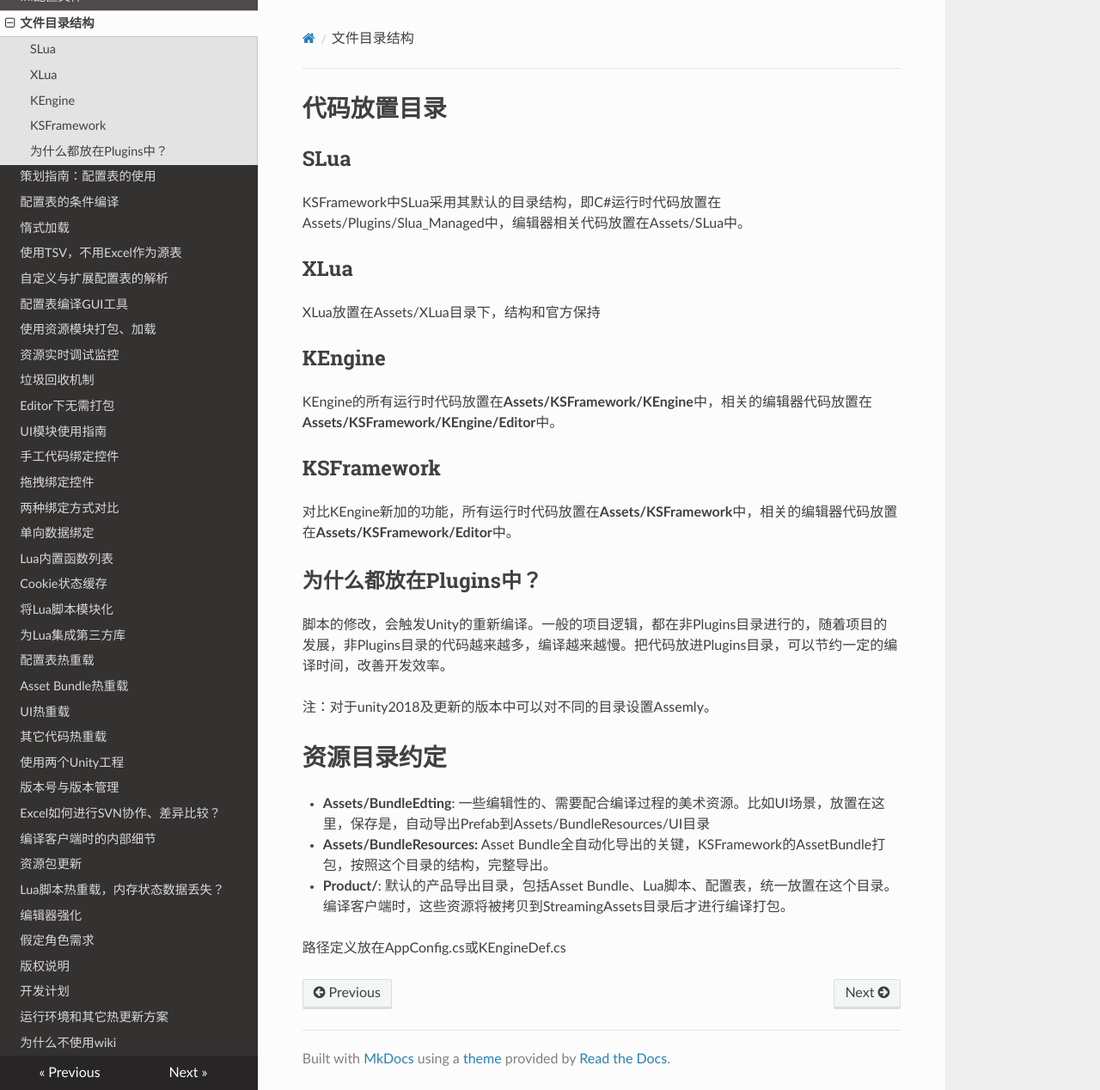
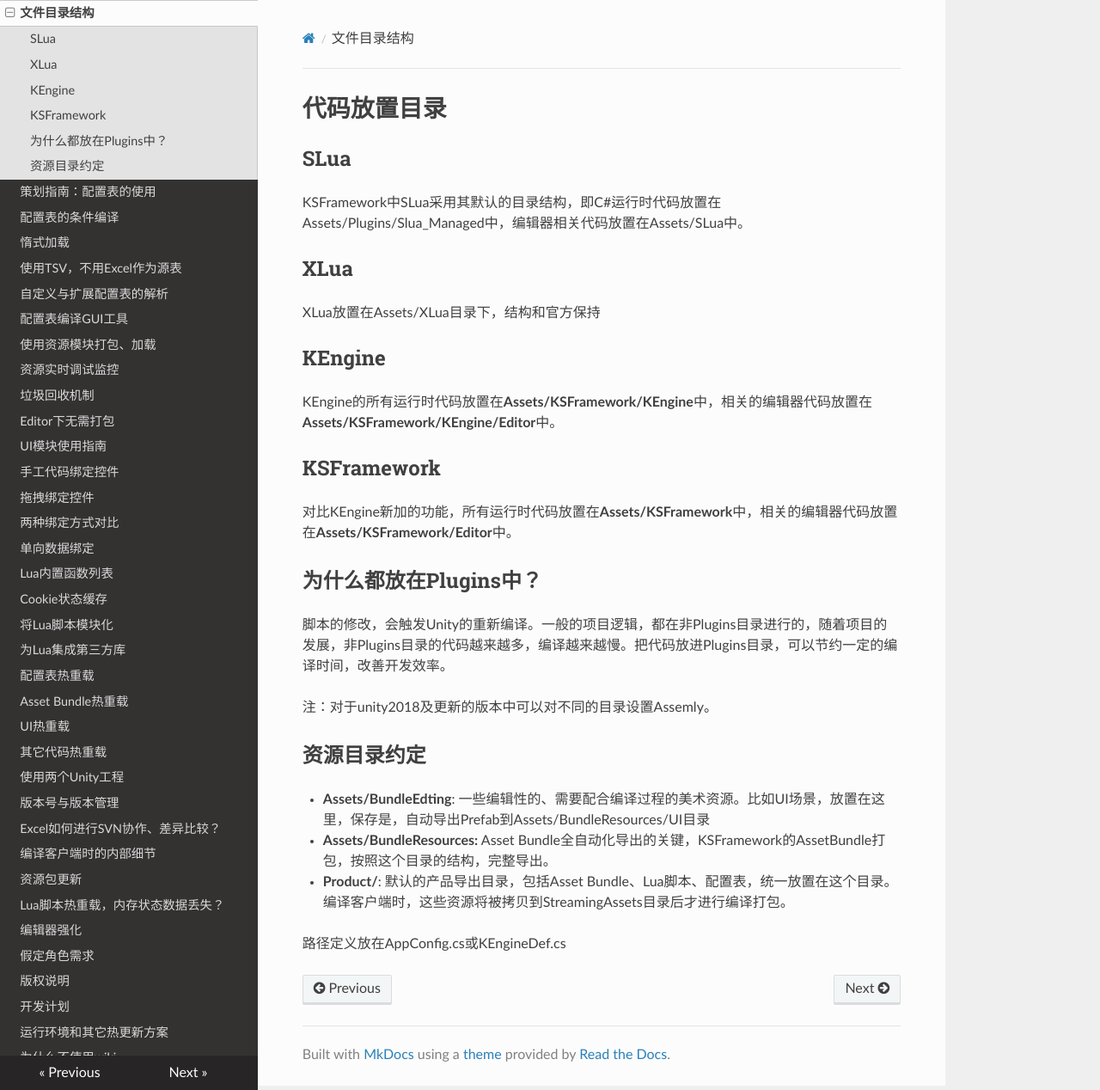
Before and after one commit to mr-kelly/KSFramework, an MkDocs documentation site: the page built from docs/basic/file-structure.md, in a window 1280 px wide and 1268 px high. Shown: the whole window at 86% size. Built offline with MkDocs 1.6.1, drawn with Linux system fonts in a browser that asks for light colours; nearby versions of some CDN libraries.

Commit message:
h1改成h2,因为mkdocs无法显示两个h1

```diff
--- a/docs/basic/file-structure.md
+++ b/docs/basic/file-structure.md
@@ -1,4 +1,3 @@
-
 # 代码放置目录
 
 ## SLua
@@ -23,8 +22,7 @@
 
 注：对于unity2018及更新的版本中可以对不同的目录设置Assemly。
 
-
-# 资源目录约定
+## 资源目录约定
 
 - **Assets/BundleEdting**: 一些编辑性的、需要配合编译过程的美术资源。比如UI场景，放置在这里，保存是，自动导出Prefab到Assets/BundleResources/UI目录
 - **Assets/BundleResources:** Asset Bundle全自动化导出的关键，KSFramework的AssetBundle打包，按照这个目录的结构，完整导出。
```
Also changed, not shown: README.md (+6 -0 lines).
